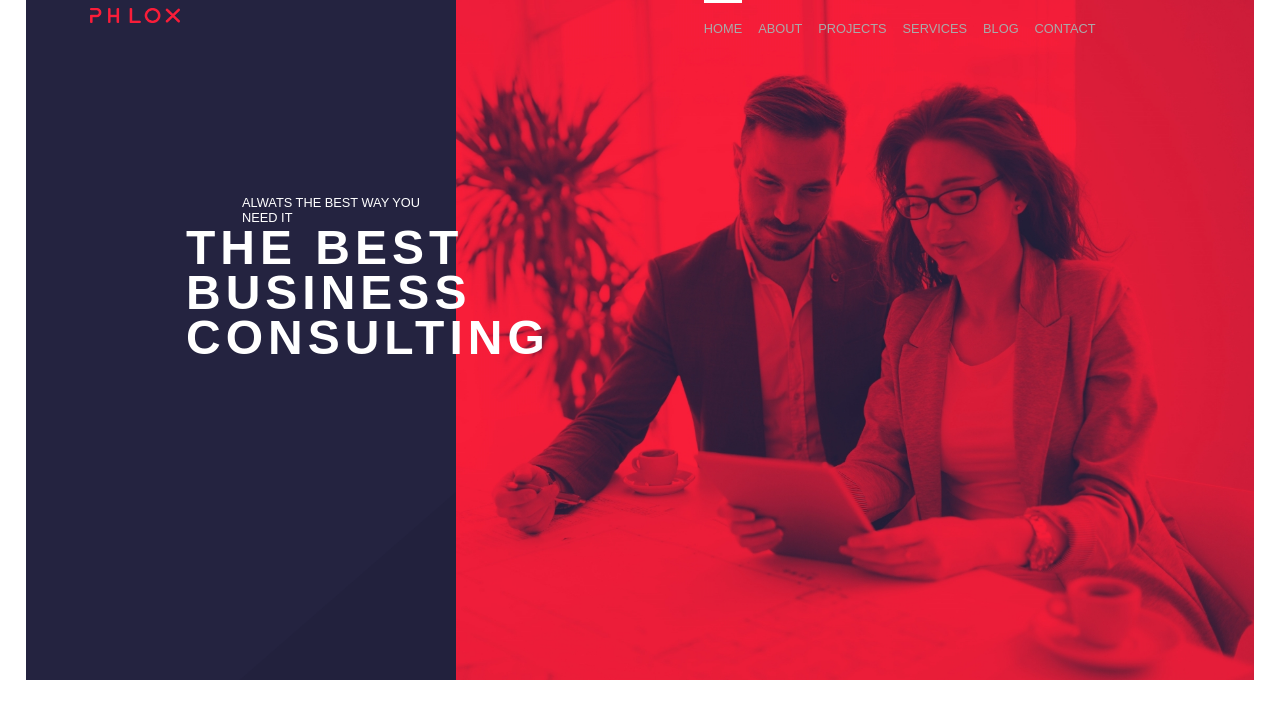
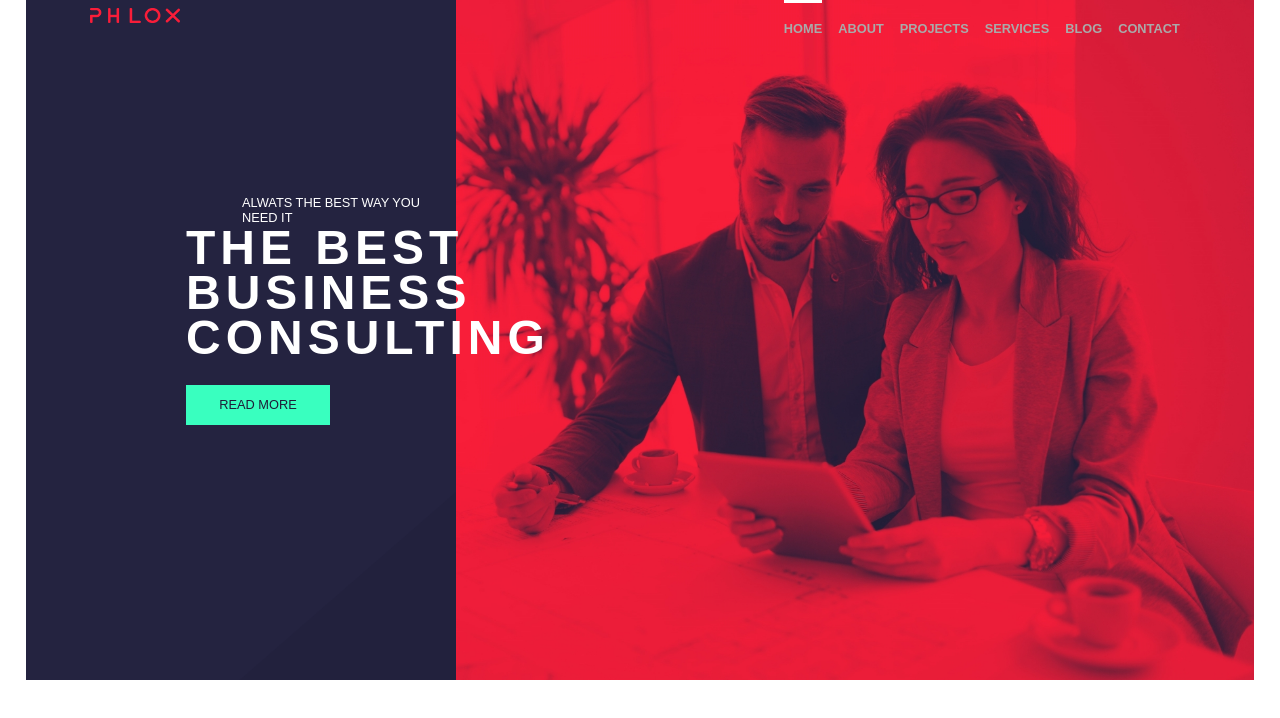
Before and after one commit to SharyMirko/proj-html-vuejs, a Vue app: page / in a window 1280 px wide. Shown: the top 718 px of the page. Built offline with nearby package versions, Linux system fonts and the light colour scheme; a web font is replaced by a local one.

Commit message:
creo bottone

```diff
--- a/src/assets/style/parts/_general.scss
+++ b/src/assets/style/parts/_general.scss
@@ -7,3 +7,28 @@ body {
   max-width: 1228px;
   margin: 0 auto;
 }
+
+.btn {
+  background-color: #39ffbf;
+  width: 9rem;
+  text-align: center;
+  height: 2.5rem;
+  line-height: 3.2;
+}
+
+.btn a {
+  display: block;
+  font-size: 0.8rem;
+  font-weight: 200;
+  text-decoration: none;
+  text-transform: uppercase;
+  color: #1f1e38;
+}
+
+.btn:hover {
+  background-color: #f00e2e;
+}
+
+.btn:hover a {
+  color: #fefefe;
+}
--- /dev/null
+++ b/src/components/BtnPh.vue
@@ -0,0 +1,21 @@
+<template>
+  <div class="btn">{{ text }}</div>
+</template>
+
+<script>
+export default {
+  name: "BtnPh",
+  props: {
+    text: String,
+    link: String,
+    color: String,
+  },
+};
+</script>
+
+<style lang="sss" scoped>
+.btn {
+    padding: 2rem;
+    background-color: red;
+}
+</style>
--- a/src/components/HeaderPhlox.vue
+++ b/src/components/HeaderPhlox.vue
@@ -11,7 +11,11 @@
         <div class="large-slogan">
           <h1>THE BEST BUSINESS CONSULTING</h1>
         </div>
+        <div class="actions">
+          <div class="btn"><a href="#">read more</a></div>
+        </div>
       </div>
+
       <div class="head-jumbo">
         <div class="nav">
           <ul>
@@ -109,7 +113,7 @@ export default {
   width: 65%;
   height: 680px;
   .nav {
-    padding: 0 0 0 15rem;
+    padding: 0 0 0 20rem;
     ul {
       list-style: none;
       li {
@@ -121,6 +125,7 @@ export default {
           text-decoration: none;
           color: #aaaaaa;
           font-size: 0.8rem;
+          font-weight: 600;
           &:hover {
             color: #fff;
           }
@@ -132,4 +137,9 @@ export default {
 .active {
   border-top: 3px solid #fff;
 }
+.actions {
+  position: relative;
+  top: 10rem;
+  padding: 0 0 0 10rem;
+}
 </style>
```
